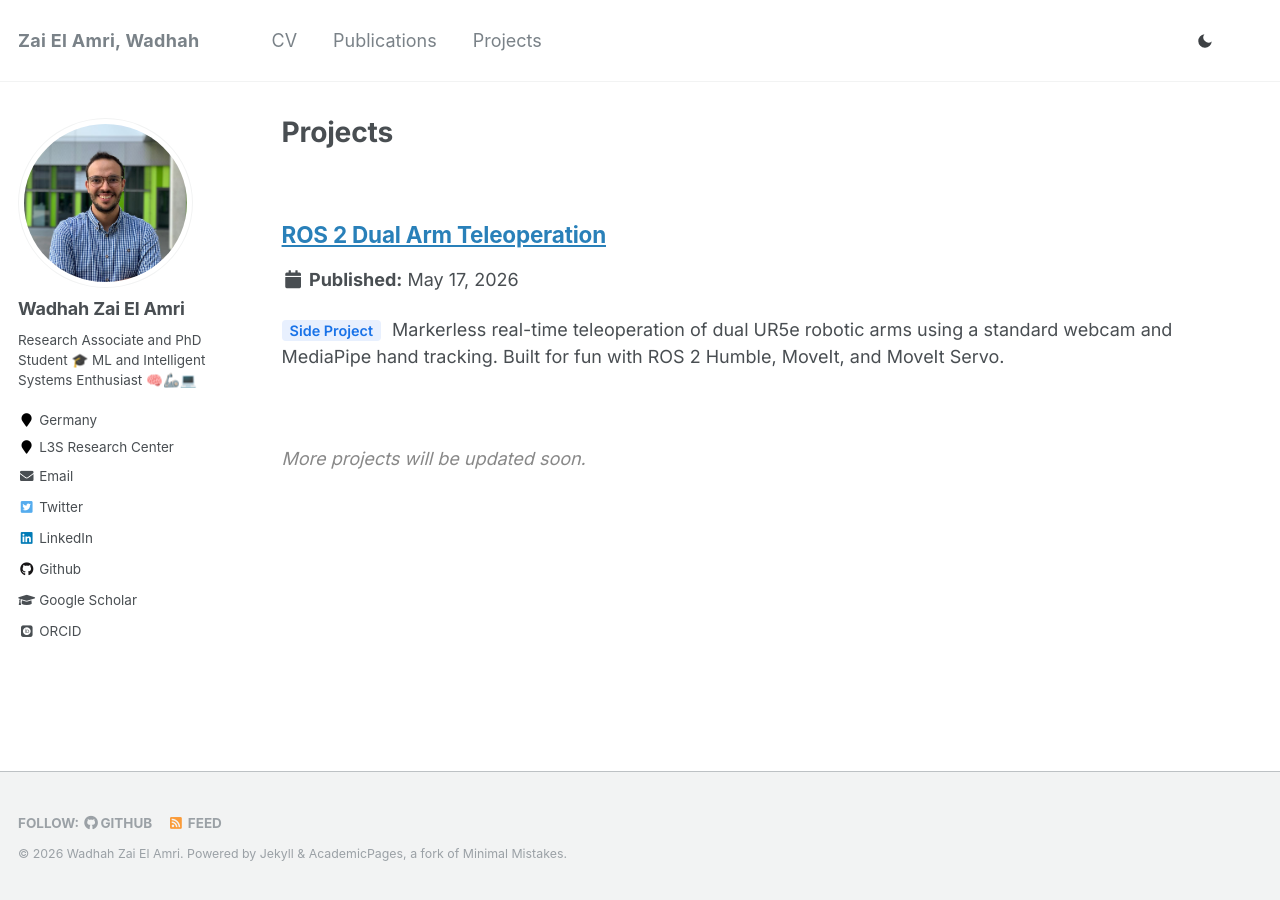
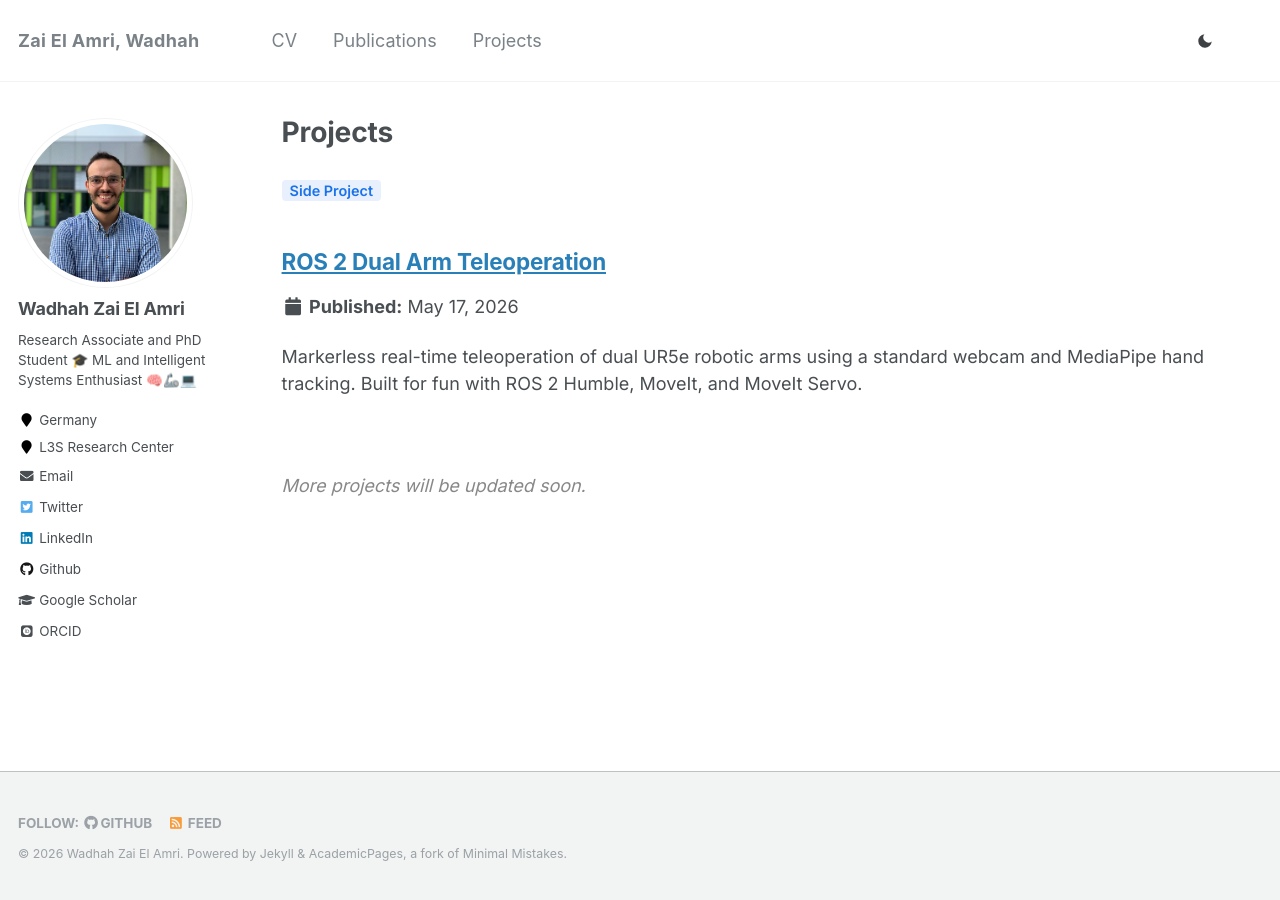
Before and after one commit to wzaielamri/wzaielamri.github.io, a Jekyll site: the page built from _pages/projects.html, in a window 1280 px wide. Built offline with Jekyll 4.4.1, drawn with Linux system fonts in a browser that asks for light colours; some web fonts are replaced.

Commit message:
update tags

```diff
--- a/_includes/archive-single-pub.html
+++ b/_includes/archive-single-pub.html
@@ -42,6 +42,6 @@
     {% if post.read_time %}
       <p class="page__meta"><i class="fa fa-clock-o" aria-hidden="true"></i> {% include read-time.html %}</p>
     {% endif %}
-    {% if post.venue%}<p class="archive__item-excerpt" itemprop="description">{{ post.citation }}</p> {% endif %}
+    {% if post.venue %}<p class="archive__item-excerpt" itemprop="description">{{ post.citation }}</p> {% endif %}
  </article>
 </div>
--- a/_includes/archive-single.html
+++ b/_includes/archive-single.html
@@ -26,6 +26,11 @@
       </div>
     {% endif %}
 
+    {% if post.project_type == 'side_project' %}
+      <span style='background:#e8f0fe;color:#1a73e8;border-radius:4px;padding:2px 8px;font-size:0.8em;font-weight:600;margin-right:6px;'>Side Project</span>
+    {% elsif post.project_type == 'research_project' %}
+      <span style='background:#e0f2f1;color:#00695c;border-radius:4px;padding:2px 8px;font-size:0.8em;font-weight:600;margin-right:6px;'>Research Project</span>
+    {% endif %}
     <h2 class="archive__item-title" itemprop="headline">
       {% if post.link %}
         <a href="{{ post.link }}">{{ title }}</a> <a href="{{ base_path }}{{ post.url }}" rel="permalink"><i class="fa fa-link" aria-hidden="true" title="permalink"></i><span class="sr-only">Permalink</span></a>
```
Also changed, not shown: _pages/about.md (+2 -1 lines), _projects/ros2_dual_arm_teleop.md (+2 -1 lines).
